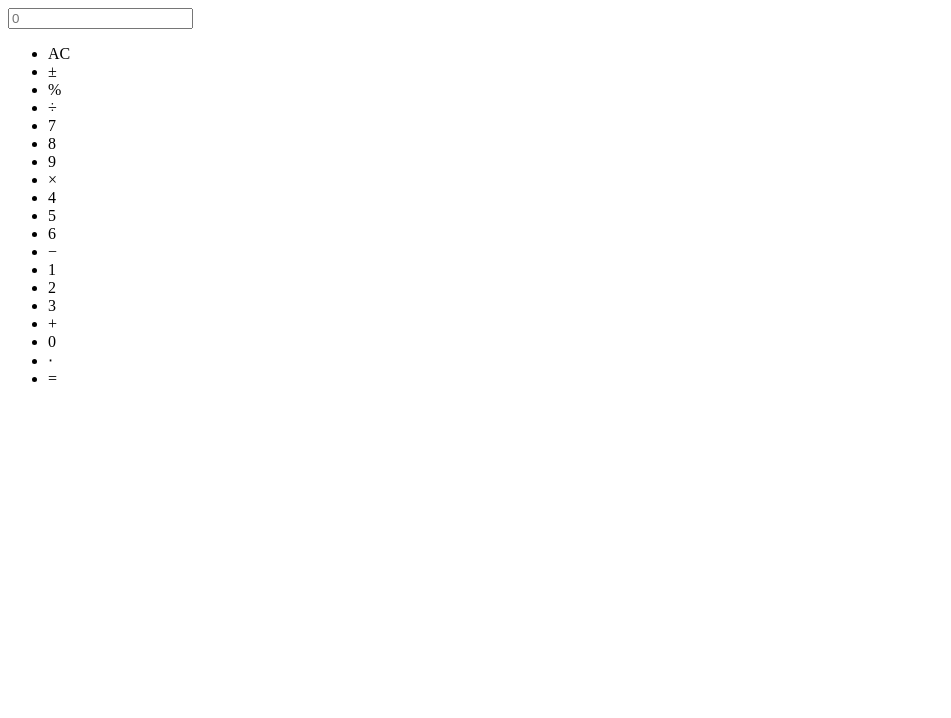
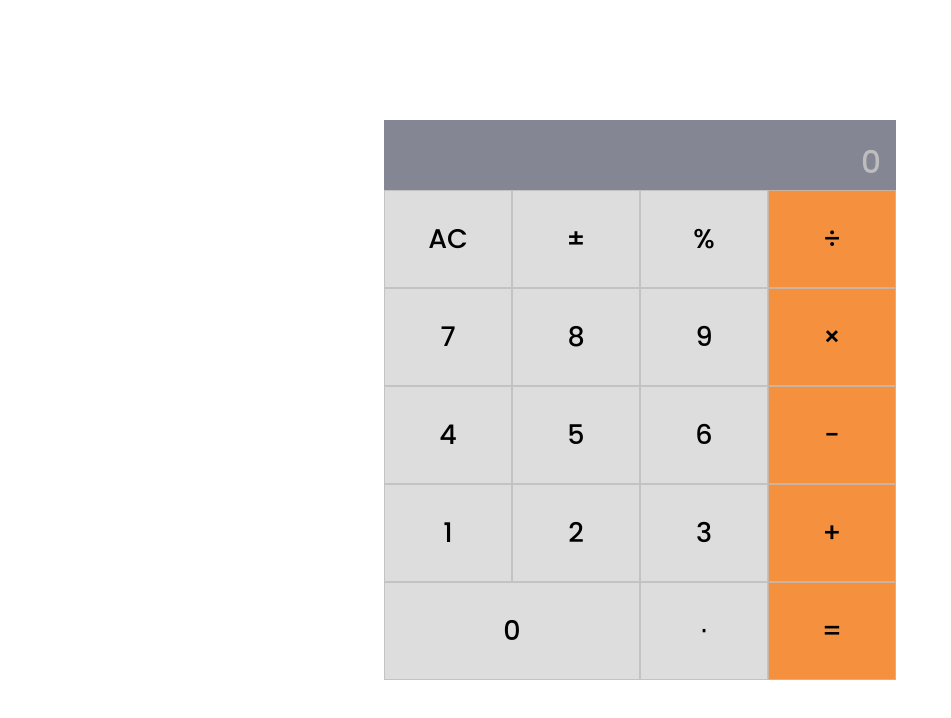
Before and after one commit to deyemiobaa/math-magicians, a React (Create React App) app: page / in a window 1280 px wide. Shown: the top 718 px of the page, without its empty margins (0-951 px from the left). Built offline with nearby package versions, Linux system fonts and the light colour scheme.

Commit message:
style components

```diff
--- a/src/App.css
+++ b/src/App.css
@@ -1,39 +1,91 @@
-.App {
-  text-align: center;
+@import url('https://fonts.googleapis.com/css2?family=Poppins:wght@400;500&display=swap');
+
+:root {
+  --text-color: #000;
+  --color-secondary: rgb(245, 145, 62);
+  --color-primary: rgb(221, 221, 221);
+  --text-area: rgb(133, 134, 148);
+  --padding: 15px;
+  --font: 500 1.3rem 'Poppins', sans-serif;
 }
 
-.App-logo {
-  height: 40vmin;
-  pointer-events: none;
+* {
+  margin: 0;
+  padding: 0;
+  border: 0;
+  background: none;
+  box-sizing: border-box;
+  text-decoration: none;
+  font: var(--font);
+  color: var(--text-color);
 }
 
-@media (prefers-reduced-motion: no-preference) {
-  .App-logo {
-    animation: App-logo-spin infinite 20s linear;
-  }
+ol,
+ul {
+  list-style: none;
 }
 
-.App-header {
-  background-color: #282c34;
-  min-height: 100vh;
+.container {
+  width: 100%;
+  height: 100vh;
   display: flex;
-  flex-direction: column;
   align-items: center;
   justify-content: center;
-  font-size: calc(10px + 2vmin);
-  color: white;
 }
 
-.App-link {
-  color: #61dafb;
+.calculator {
+  width: 40%;
+  height: 70%;
+  display: grid;
+  grid-template-rows: auto 1fr;
 }
 
-@keyframes App-logo-spin {
-  from {
-    transform: rotate(0deg);
-  }
+.keypad {
+  width: 100%;
+  display: grid;
+  grid-template-columns: repeat(4, 1fr);
+  align-items: center;
+}
 
-  to {
-    transform: rotate(360deg);
-  }
+.key {
+  display: flex;
+  align-items: center;
+  justify-content: center;
+  padding: var(--padding);
+  border: 1px solid rgba(190, 189, 189, 0.8);
+  background: var(--color-primary);
+  height: 100%;
 }
+
+.key:hover {
+  opacity: 0.7;
+}
+
+.zero {
+  grid-column: 1 / span 2;
+}
+
+.action {
+  background: var(--color-secondary);
+}
+
+.display {
+  width: 100%;
+  height: 70px;
+  background: var(--text-area);
+}
+
+#display {
+  width: 100%;
+  height: 100%;
+  text-align: right;
+  font-size: 2.5rem;
+  font-weight: 500;
+  color: #fff;
+  padding: 0 var(--padding);
+}
+
+#display::placeholder {
+  color: rgba(190, 189, 189);
+  font-size: 1.5rem;
+}
```
